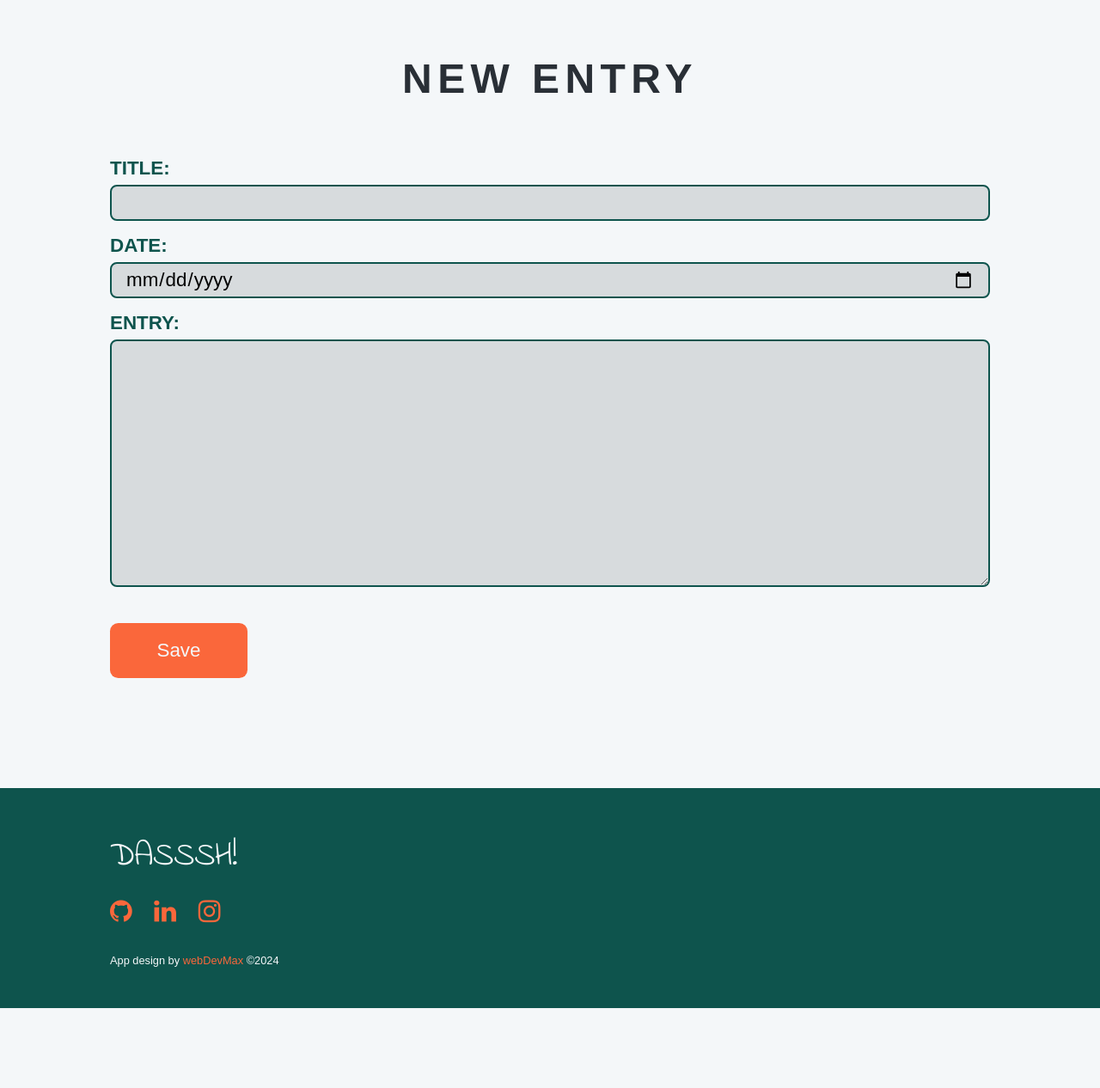
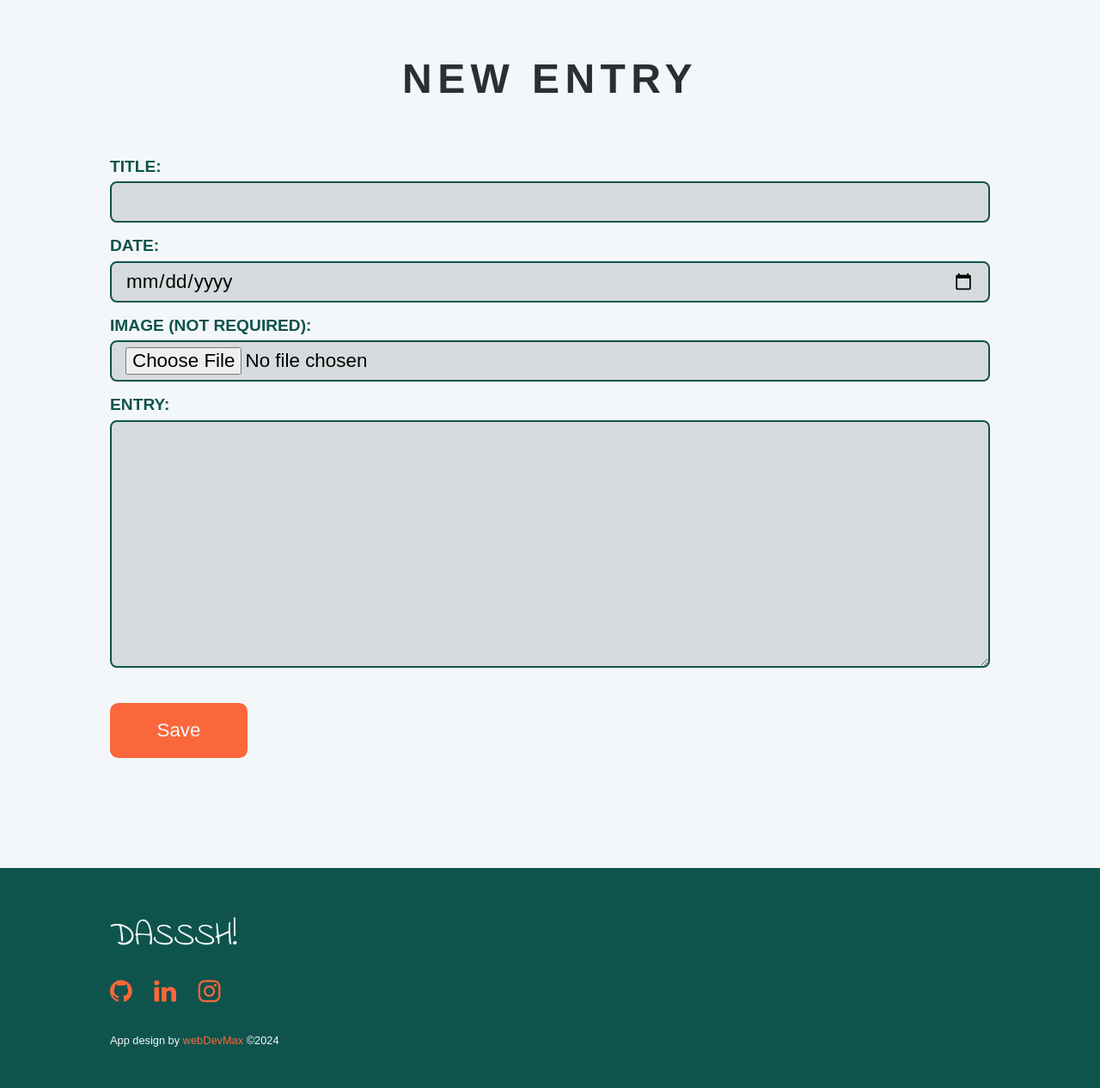
Before and after one commit to maxwellhogg/dasssh, a PHP site: page /form.php in a window 1280 px wide. Shown: the part 128-1394 px from the top of the page at 86% size. Before the commit the page ends 1301 px from the top, so only its background shows below. Run offline with PHP 8.4, Linux system fonts and the light colour scheme; some web fonts are replaced.

Commit message:
added file upload functionality to form.php

```diff
--- a/css/style.css
+++ b/css/styles.css
@@ -273,7 +273,7 @@ nav {
 }
 
 .form-section-item {
-    font-size: 1.4rem;
+    font-size: 1.2rem;
     font-weight: bold;
     color: var(--second-dark);
     text-transform: uppercase;
@@ -281,11 +281,11 @@ nav {
 
 .form-section-item-input {
     border-radius: 0.5rem;
-    height: 2.6rem;
+    height: 3rem;
     background: var(--second-light);
     border: 2px solid var(--second-dark);
     font-size: 1.4rem;
-    padding: 0 1rem;
+    padding: 0.36rem 1rem;
 }
 
 .form-section-item-input-textarea {
--- a/form.php
+++ b/form.php
@@ -9,10 +9,38 @@ if (!empty($_POST))
     $date       =   (string) ($_POST['date'] ?? '');
     $article    =   (string) ($_POST['entry'] ?? '');
 
-    $stmt = $pdo->prepare('INSERT INTO `entries` (`title`, `date`, `article`) VALUES (:title, :date, :article)');
+    if (!empty($_FILES) && !empty($_FILES['image'])) {
+        if ($_FILES['image']['error'] === 0 && $_FILES['image']['size'] !== 0) {
+            $removedExtension = pathinfo($_FILES['image']['name'], PATHINFO_FILENAME);
+            $name = preg_replace('/[^a-zA-Z0-9]/', '', $removedExtension);
+
+            $originalImage = $_FILES['image']['tmp_name'];
+            $imageDestinationExt = $name .  '-' . time() . '.jpg';
+            $imageDestination = __DIR__ . '/uploads/' . $imageDestinationExt;
+
+            [$width, $height] = getimagesize($originalImage);
+
+            $maxDimensions = 400;
+            $scaleFactor = $maxDimensions / max($width, $height);
+
+            $newWidth = $width * $scaleFactor;
+            $newHeight = $height * $scaleFactor;
+
+            $im = imagecreatefromjpeg($originalImage);
+
+            $newImage = imagecreatetruecolor($newWidth, $newHeight);
+            imagecopyresampled($newImage, $im, 0, 0, 0, 0, $newWidth, $newHeight, $width, $height);
+
+            imagejpeg($newImage, $imageDestination);
+
+        }
+    }
+
+    $stmt = $pdo->prepare('INSERT INTO `entries` (`title`, `date`, `article`, `image`) VALUES (:title, :date, :article, :image)');
     $stmt->bindValue(':title', $title);
     $stmt->bindValue(':date', $date);
     $stmt->bindValue(':article', $article);
+    $stmt->bindValue(':image', $imageDestinationExt);
     $stmt->execute();
 
     echo '<a href="index.php">Continue to the display page</a>';
@@ -23,7 +51,7 @@ if (!empty($_POST))
 
 <?php require __DIR__ . '/views/header.views.php'; ?>
 <h1 class="main-heading">NEW ENTRY</h1>
-<form class="form" method="POST" action="form.php">
+<form class="form" method="POST" action="form.php" enctype="multipart/form-data">
     <div class="form-section">
         <label class="form-section-item" for="title">Title:</label>
         <input class="form-section-item-input" type="text" id="title" name="title" required />
@@ -31,6 +59,10 @@ if (!empty($_POST))
     <div class="form-section">
         <label class="form-section-item" for="date">Date:</label>
         <input class="form-section-item-input" type="date" id="date" name="date" required />
+    </div>
+    <div class="form-section">
+        <label class="form-section-item" for="image">Image (Not Required):</label>
+        <input class="form-section-item-input" type="file" id="image" name="image" required />
     </div>
     <div class="form-section">
         <label class="form-section-item" for="entry">Entry:</label>
--- /dev/null
+++ b/images/desktop.ini
@@ -0,0 +1,4 @@
+[ViewState]
+Mode=
+Vid=
+FolderType=Generic
--- a/views/header.views.php
+++ b/views/header.views.php
@@ -10,7 +10,7 @@
     <link rel="preconnect" href="https://fonts.gstatic.com" crossorigin>
     <link href="https://fonts.googleapis.com/css2?family=Indie+Flower&family=Nokora:wght@100;300;400;700;900&display=swap" rel="stylesheet">
     <link rel="stylesheet" href="https://cdnjs.cloudflare.com/ajax/libs/font-awesome/4.7.0/css/font-awesome.min.css">
-    <link rel="stylesheet" href="./css/style.css">
+    <link rel="stylesheet" href="./css/styles.css">
     <title>Dasssh | Message Board</title>
 </head>
 <body>
```
Also changed, not shown: index.php (+35 -14 lines).
